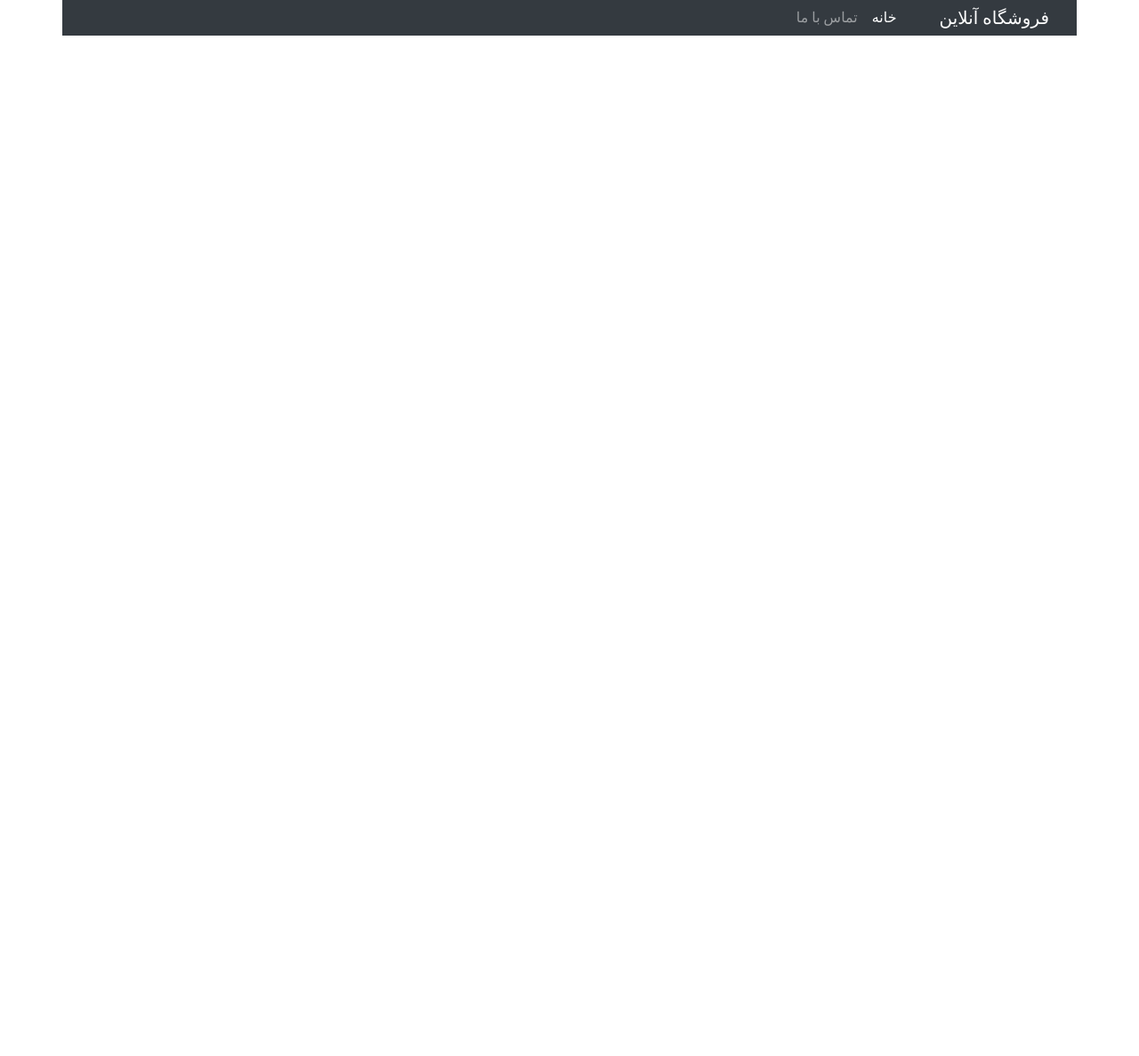
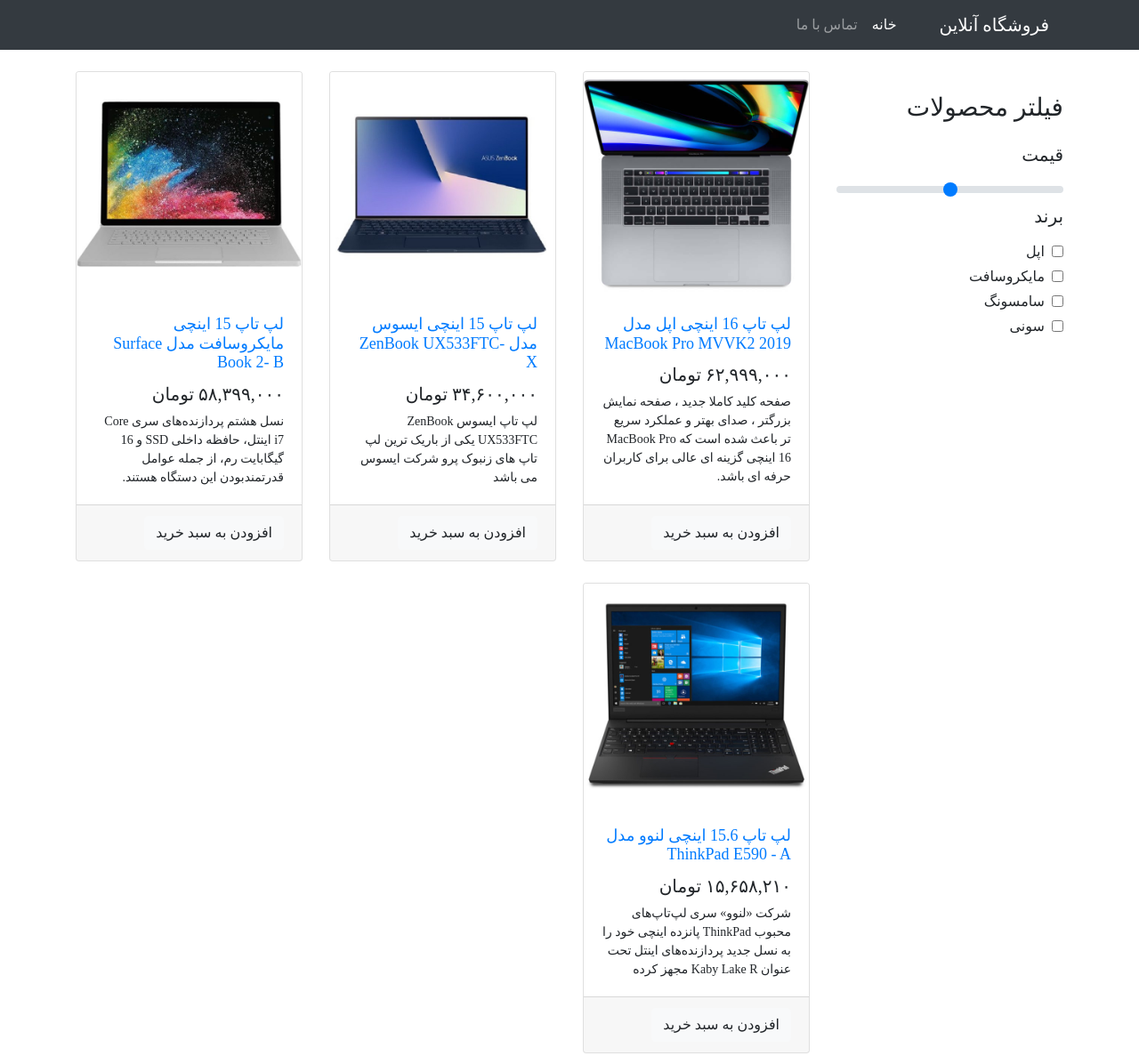
Before and after one commit to PA-M0/mini-project-online-shop, a plain HTML site: page index.html in a window 1280 px wide. Shown: the whole page at 89% size. Before the commit the page ends 800 px from the top, so only its background shows below. Drawn offline with Linux system fonts and the light colour scheme.

Commit message:
products and filter box
Products and filter box is added

```diff
--- a/index.html
+++ b/index.html
@@ -1,3 +1,5 @@
+
+<!-- Next initial project token: Rsa8NhB7Jz -->
 <!DOCTYPE html>
 <html lang="fa">
 <head>
@@ -9,8 +11,8 @@
   <link rel="stylesheet" href="css/style.css" />
 </head>
 <body>
-    <nav class="navbar navbar-expand-lg">
-      <div class="container navbar-dark bg-dark fixed-top">
+<nav class="navbar navbar-expand-lg navbar-dark bg-dark fixed-top">
+  <div class="container">
     <a class="navbar-brand" href="index.html">فروشگاه آنلاین</a>
     <button
             class="navbar-toggler"
@@ -21,22 +23,183 @@
             aria-expanded="false"
             aria-label="Toggle navigation"
     >
-
       <span class="navbar-toggler-icon"></span>
     </button>
     <div class="collapse navbar-collapse" id="navbarResponsive">
       <ul class="navbar-nav">
-            <li class="nav-item">
-              <a class="nav-link active " aria-current="page" href="index.html">خانه</a>
+        <li class="nav-item active">
+          <a class="nav-link" href="index.html"
+          >خانه
+            <span class="sr-only">(current)</span>
+          </a>
         </li>
         <li class="nav-item">
-              <a class="nav-link " href="contact.html">تماس با ما</a>
+          <a class="nav-link" href="contact.html">تماس با ما</a>
         </li>
       </ul>
     </div>
   </div>
 </nav>
 
+<div class="container my-4">
+  <div class="row">
+    <div class="col-lg-3">
+      <div class="filter">
+        <h3 class="my-4">فیلتر محصولات</h3>
+        <div class="priceFilter">
+          <label for="priceRange"><h5>قیمت</h5></label>
+          <input
+                  type="range"
+                  class="custom-range"
+                  min="0"
+                  max="5"
+                  step="0.5"
+                  id="priceRange"
+          />
+        </div>
+        <div class="brandFilter">
+          <h5 class="mb-3">برند</h5>
+          <div class="my-1 d-flex align-items-center">
+            <input type="checkbox" value="" id="appleBrand" class="ml-2" />
+            <label for="appleBrand" class="my-0"> اپل </label>
+          </div>
+
+          <div class="my-1 d-flex align-items-center">
+            <input
+                    type="checkbox"
+                    value=""
+                    id="microsoftBrand"
+                    class="ml-2"
+            />
+            <label for="microsoftBrand" class="my-0"> مایکروسافت </label>
+          </div>
+
+          <div class="my-1 d-flex align-items-center">
+            <input
+                    type="checkbox"
+                    value=""
+                    id="samsungBrand"
+                    class="ml-2"
+            />
+            <label for="samsungBrand" class="my-0"> سامسونگ </label>
+          </div>
+
+          <div class="my-1 d-flex align-items-center">
+            <input type="checkbox" value="" id="sonyBrand" class="ml-2" />
+            <label for="sonyBrand" class="my-0"> سونی </label>
+          </div>
+        </div>
+      </div>
+    </div>
+
+    <div class="col-lg-9">
+      <div class="row" id="product-list">
+        <div class="product col-lg-4 col-md-6 mb-4">
+          <div class="card h-100">
+            <a href="#"
+            ><img
+                    class="card-img-top"
+                    src="images/macbook.jpg"
+                    alt="عکس محصول"
+            /></a>
+            <div class="card-body">
+              <h4 class="card-title">
+                <a href="#"
+                >لپ تاپ 16 اینچی اپل مدل MacBook Pro MVVK2 2019</a
+                >
+              </h4>
+              <h5>۶۲,۹۹۹,۰۰۰ تومان</h5>
+              <p class="card-text">
+                صفحه کلید کاملا جدید ، صفحه نمایش بزرگتر ، صدای بهتر و
+                عملکرد سریع تر باعث شده است که MacBook Pro 16 اینچی گزینه ای
+                عالی برای کاربران حرفه ای باشد.
+              </p>
+            </div>
+            <div class="card-footer">
+              <button class="btn btn-light">افزودن به سبد خرید</button>
+            </div>
+          </div>
+        </div>
+
+        <div class="product col-lg-4 col-md-6 mb-4">
+          <div class="card h-100">
+            <a href="#"
+            ><img
+                    class="card-img-top"
+                    src="images/asus.jpg"
+                    alt="عکس محصول"
+            /></a>
+            <div class="card-body">
+              <h4 class="card-title">
+                <a href="#">لپ تاپ 15 اینچی ایسوس مدل ZenBook UX533FTC-X</a>
+              </h4>
+              <h5>۳۴,۶۰۰,۰۰۰ تومان</h5>
+              <p class="card-text">
+                لپ تاپ ایسوس ZenBook UX533FTC یکی از باریک ترین لپ تاپ های
+                زنبوک پرو شرکت ایسوس می باشد
+              </p>
+            </div>
+            <div class="card-footer">
+              <button class="btn btn-light">افزودن به سبد خرید</button>
+            </div>
+          </div>
+        </div>
+
+        <div class="product col-lg-4 col-md-6 mb-4">
+          <div class="card h-100">
+            <a href="#"
+            ><img
+                    class="card-img-top"
+                    src="images/surface.jpg"
+                    alt="عکس محصول"
+            /></a>
+            <div class="card-body">
+              <h4 class="card-title">
+                <a href="#"
+                >لپ تاپ 15 اینچی مایکروسافت مدل Surface Book 2- B</a
+                >
+              </h4>
+              <h5>۵۸,۳۹۹,۰۰۰ تومان</h5>
+              <p class="card-text">
+                نسل هشتم پردازنده‌های سری Core i7 اینتل، حافظه داخلی SSD و
+                16 گیگابایت رم، از جمله عوامل قدرتمندبودن این دستگاه هستند.
+              </p>
+            </div>
+            <div class="card-footer">
+              <button class="btn btn-light">افزودن به سبد خرید</button>
+            </div>
+          </div>
+        </div>
+
+        <div class="product col-lg-4 col-md-6 mb-4">
+          <div class="card h-100">
+            <a href="#"
+            ><img
+                    class="card-img-top"
+                    src="images/thinkpad.jpg"
+                    alt="عکس محصول"
+            /></a>
+            <div class="card-body">
+              <h4 class="card-title">
+                <a href="#">لپ تاپ 15.6 اینچی لنوو مدل ThinkPad E590 - A</a>
+              </h4>
+              <h5>۱۵,۶۵۸,۲۱۰ تومان</h5>
+              <p class="card-text">
+                شرکت «لنوو» سری لپ‌تاپ‌های محبوب ThinkPad پانزده اینچی خود
+                را به نسل جدید پردازنده‌های اینتل تحت عنوان Kaby Lake R مجهز
+                کرده
+              </p>
+            </div>
+            <div class="card-footer">
+              <button class="btn btn-light">افزودن به سبد خرید</button>
+            </div>
+          </div>
+        </div>
+      </div>
+    </div>
+  </div>
+</div>
+
 <script src="js/jquery-3.5.1.slim.min.js"></script>
 <script src="js/bootstrap.min.js"></script>
 </body>
```
Lines whose indentation alone changed are shown as unchanged.
